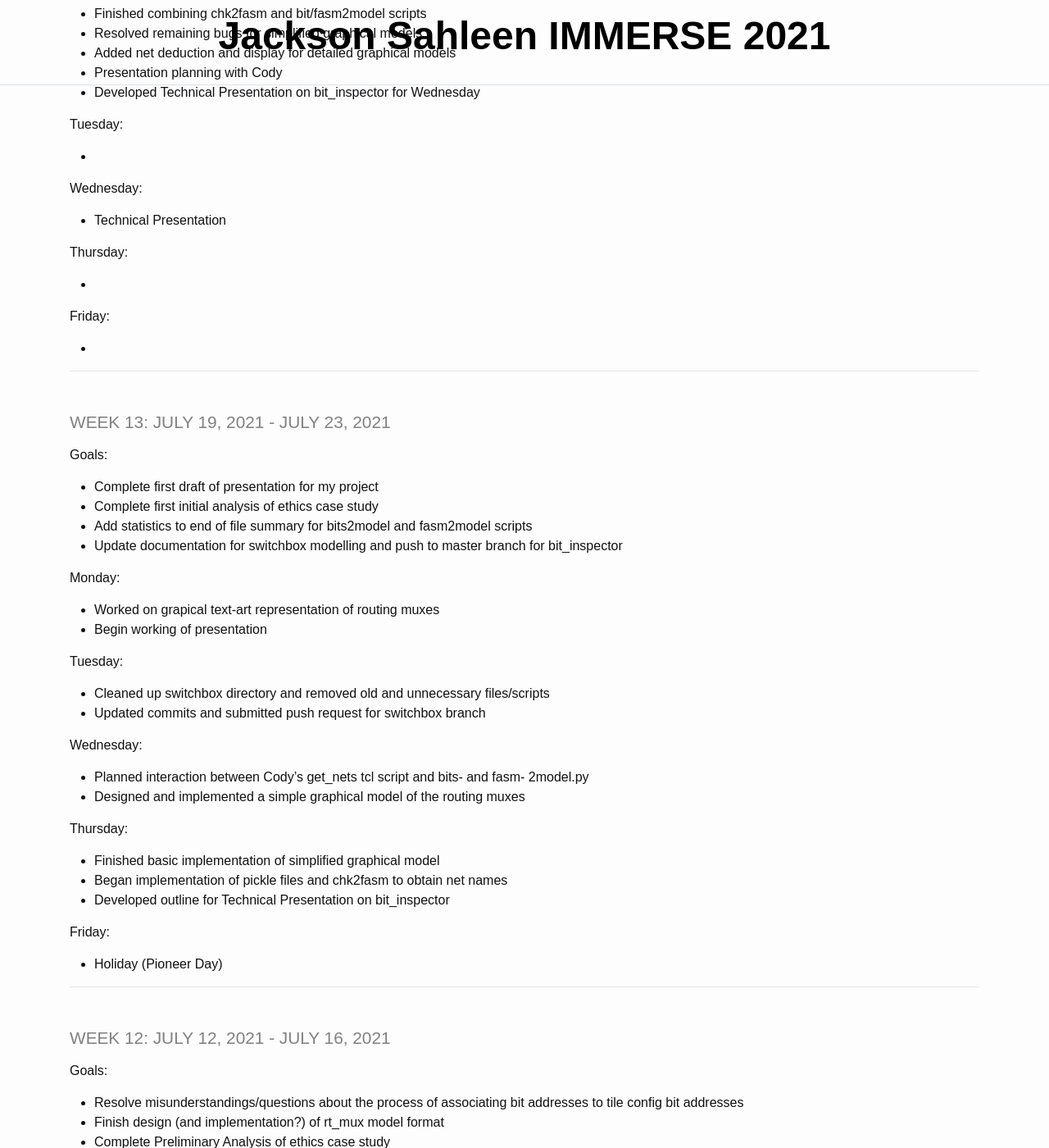
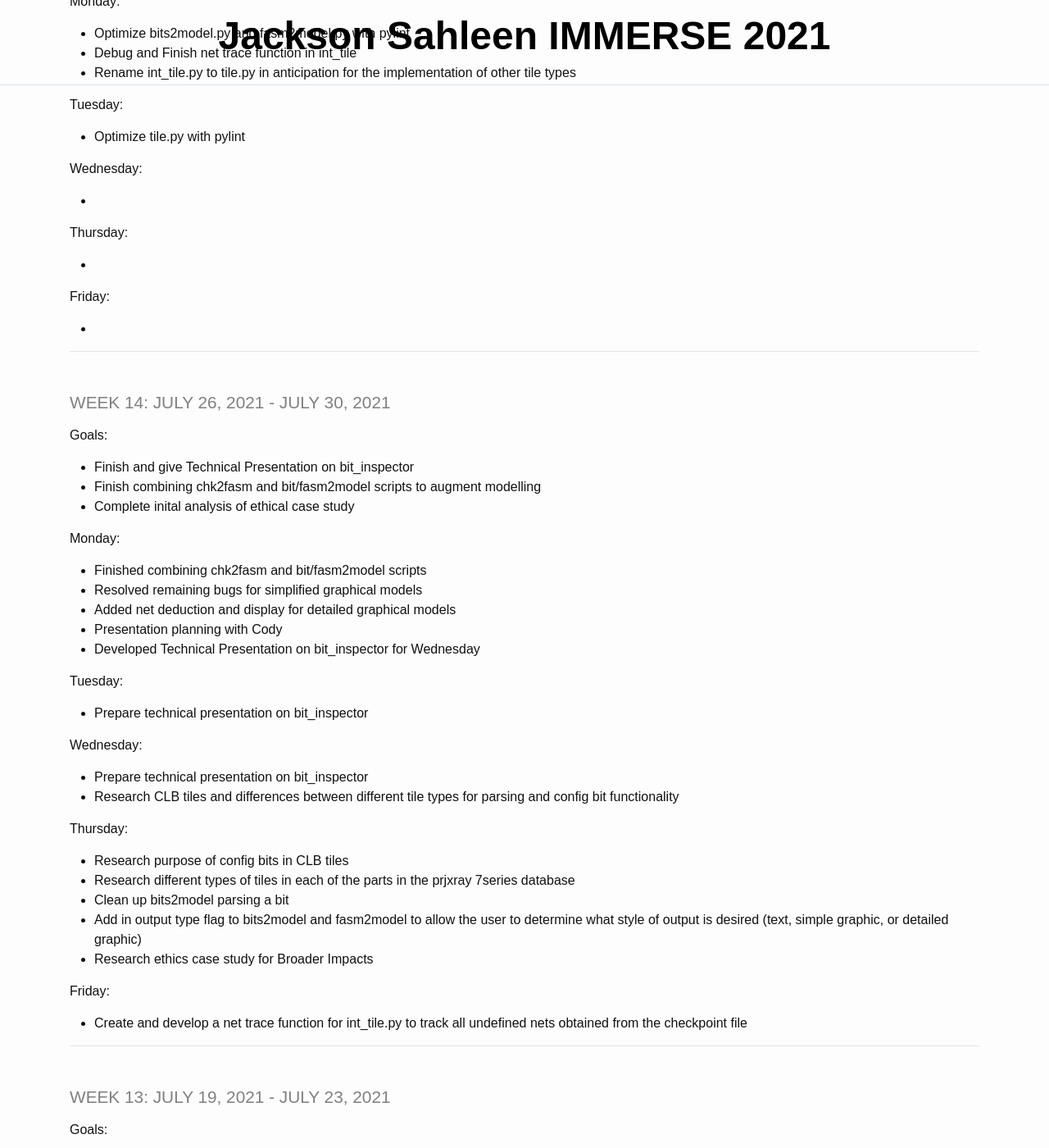
Before and after one commit to JacksonSahleen/IMMERSE_2021_log, a Jekyll site: the page built from _pages/log.md, in a window 1280 px wide and 1400 px high, scrolled down 422 px. Shown: the whole window at 82% size. Built offline with Jekyll 4.4.1, drawn with Linux system fonts in a browser that asks for light colours; some of the changed text lies outside the part shown.

Commit message:
v4.18: Updated through 8/3/2021

```diff
--- a/_pages/log.md
+++ b/_pages/log.md
@@ -2,6 +2,40 @@
 layout: default
 title: IMMERSE Log
 ---
+
+### Week 15: Aug 2, 2021 - Aug 6, 2021
+
+**Goals**:
+
+- Go through all python scripts I've made up until now with pylint to optimize and make more readable
+- Add a function to int_tile.py to trace any undefined nets back to either the GND or VCC causing the issue
+- Continue to research CLB tiles and other types of tiles to implement next into bit_inspector
+- Develop examples and a presentation to present to prjxray in collaboration with Cody
+
+**Monday**:
+
+- Optimize bits2model.py and fasm2model.py with pylint
+- Debug and Finish net trace function in int_tile
+- Rename int_tile.py to tile.py in anticipation for the implementation of other tile types
+
+**Tuesday**:
+
+- Optimize tile.py with pylint
+
+**Wednesday**:
+
+-
+
+**Thursday**:
+
+-
+
+**Friday**:
+
+-
+
+----
+
 ### Week 14: July 26, 2021 - July 30, 2021
 
 **Goals**:
@@ -20,19 +54,24 @@ title: IMMERSE Log
 
 **Tuesday**:
 
--
+- Prepare technical presentation on bit_inspector
 
 **Wednesday**:
 
-- Technical Presentation
+- Prepare technical presentation on bit_inspector
+- Research CLB tiles and differences between different tile types for parsing and config bit functionality
 
 **Thursday**:
 
--
+- Research purpose of config bits in CLB tiles
+- Research different types of tiles in each of the parts in the prjxray 7series database
+- Clean up bits2model parsing a bit
+- Add in output type flag to bits2model and fasm2model to allow the user to determine what style of output is desired (text, simple graphic, or detailed graphic)
+- Research ethics case study for Broader Impacts
 
 **Friday**:
 
--
+- Create and develop a net trace function for int_tile.py to track all undefined nets obtained from the checkpoint file
 
 ----
 
```
